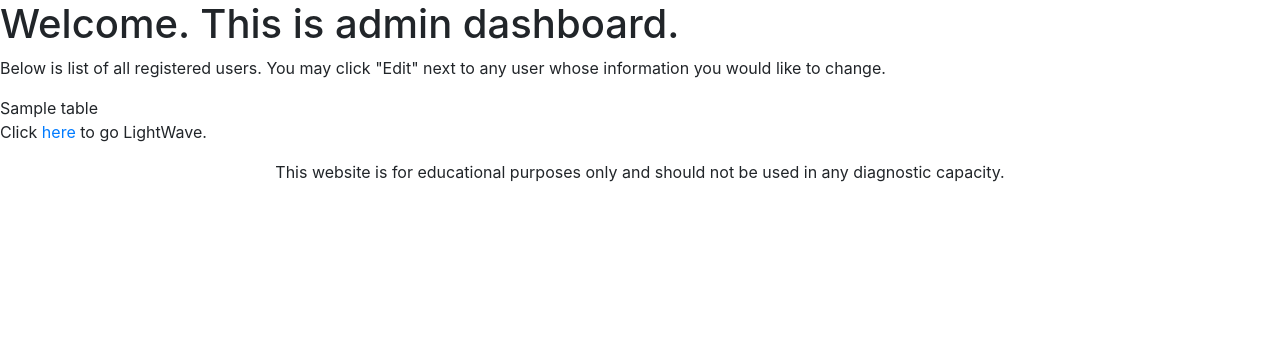
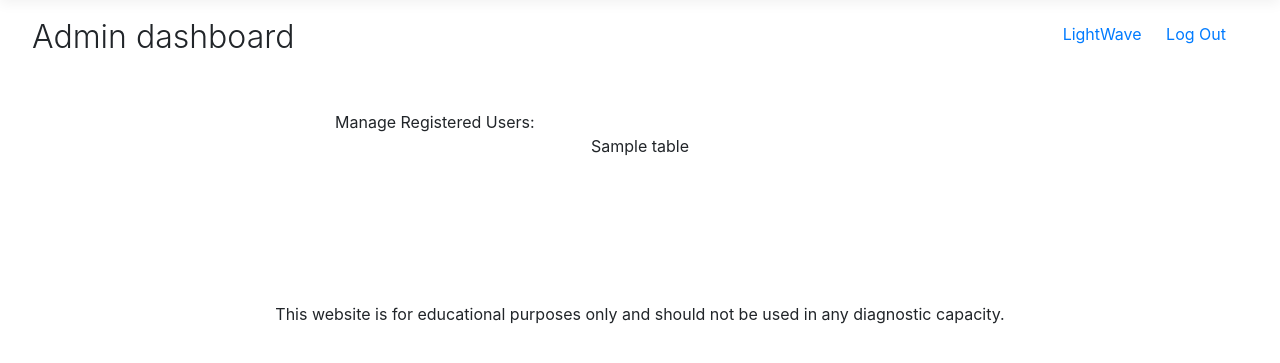
Before and after one commit to lfuksman/AirQualityMain, a Flask app: template authentication/templates/adminDashboard.html in a window 1280 px wide. Shown: the part 56-419 px from the top of the page. Run offline with Flask 2, Linux system fonts and the light colour scheme; the template is opened without the code that fills it: most values are stand-ins (such as "Sample title", 1, 10 or a date in 2020); parts of the project's set-up code (start-up, migrations or seed data) failed here and were passed over; some libraries are stand-ins or nearby versions.

Commit message:
Update adminDashboard.html
Styled Admin Dashboard

```diff
--- a/authentication/templates/adminDashboard.html
+++ b/authentication/templates/adminDashboard.html
@@ -1,13 +1,26 @@
-{% extends "layout.html" %} {% block title %}Title{% endblock %}{% block head %}{{ super() }}
-    <meta charset="UTF-8">
-    <script src="https://cdn.auth0.com/js/lock/11.22.4/lock.min.js"></script>
-    <script src="{{ url_for('static', filename='jquery.min.js') }}"></script>
-{% endblock %} {% block content %}
-<body>
-<title>Admin dashboard</title>
-    <h1>Welcome. This is admin dashboard. </h1>
-    <p>Below is list of all registered users. You may click "Edit" next to any user whose information you would like to change.</p>
-{{ table }}
-    <p>Click <a href="/lightwave">here</a> to go LightWave.</p>
-</body>
+{% extends "layout.html" %} {% block title %}Admin Dashboard{% endblock %}{% block head %}{{ super() }}
+<meta charset="UTF-8">
+<script src="https://cdn.auth0.com/js/lock/11.22.4/lock.min.js"></script>
+<script src="{{ url_for('static', filename='jquery.min.js') }}"></script>
+<!-- Custom styles for this template -->
+<link href="static/dashboard/css/dashboard.css" rel="stylesheet"> {% endblock %} {% block content %}
+<main role="admin">
+    <section class="jumbotron text-center" style="padding-top: 10px;">
+        <div class='left'>
+            <h1 class="jumbotron-heading">
+                <font size="6">Admin dashboard</font>
+            </h1>
+        </div>
+        <div class='right'>
+            <a href="/lightwave" style="margin: 10px;">LightWave</a>
+            <a href="/logout" style="margin: 10px;"> Log Out</a>
+        </div>
+        <div class="container" style="padding-top: 100px;">
+            <!--<p>Below is list of all registered users. You may click "Edit" next to any user whose information you would like to change.</p> -->
+            <p style="text-align: left">Manage Registered Users:</p>
+            {{ table }}
+        </div>
+        <!--<p>Click <a href="/lightwave">here</a> to go LightWave.</p>-->
+    </section>
+</main>
 {% endblock %}
```
